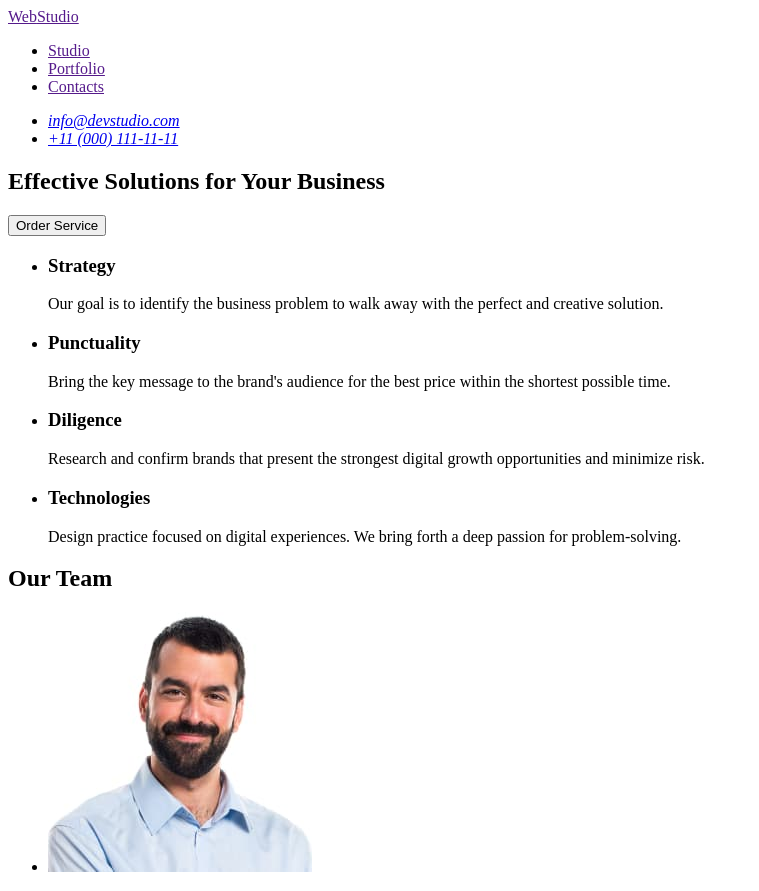
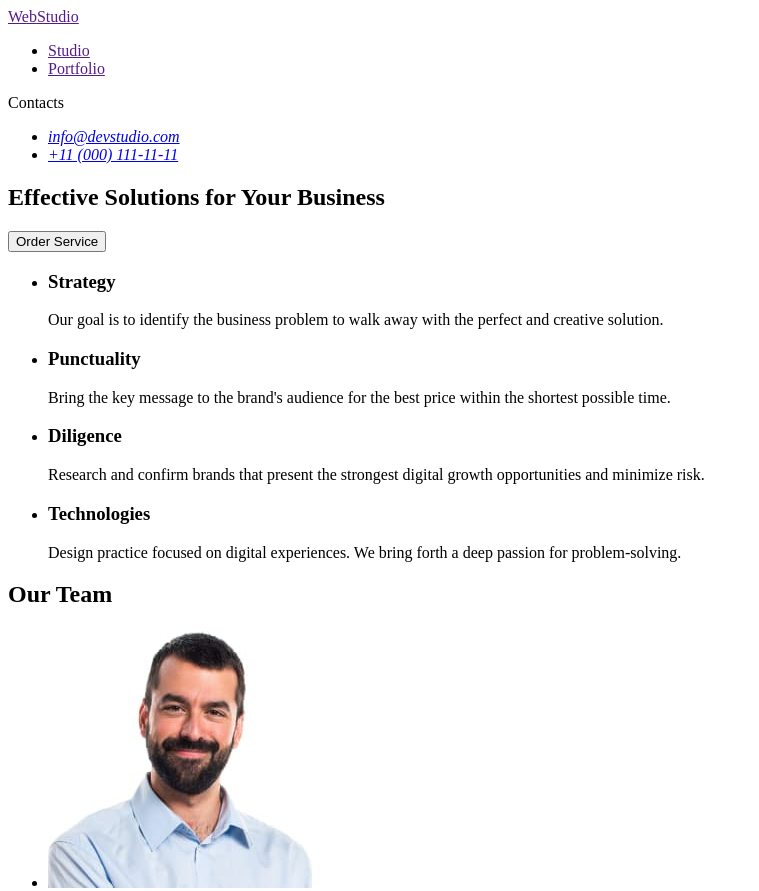
Before and after one commit to AnastasiiaTitarenko/goit-markup-hw-01, a plain HTML site: page index.html in a window 1280 px wide. Shown: the top 891 px of the page, without its empty margins (0-759 px from the left). Drawn offline with Linux system fonts and the light colour scheme.

Commit message:
Update index.html
change <li> to <p> "Contacts"
move logo to <nav>

```diff
--- a/index.html
+++ b/index.html
@@ -9,8 +9,8 @@
   <body>
     <!-- Header -->
     <header>
-      <a href="">Web<span>Studio</span></a>
       <nav>
+        <a href="">Web<span>Studio</span></a>
         <ul>
           <li>
             <a href="">Studio</a>
@@ -18,12 +18,9 @@
           <li>
             <a href="">Portfolio</a>
           </li>
-          <li>
-            <a href="">Contacts</a>
-          </li>
         </ul>
       </nav>
-
+      <p>Contacts</p>
       <address>
         <ul>
           <li>
```
